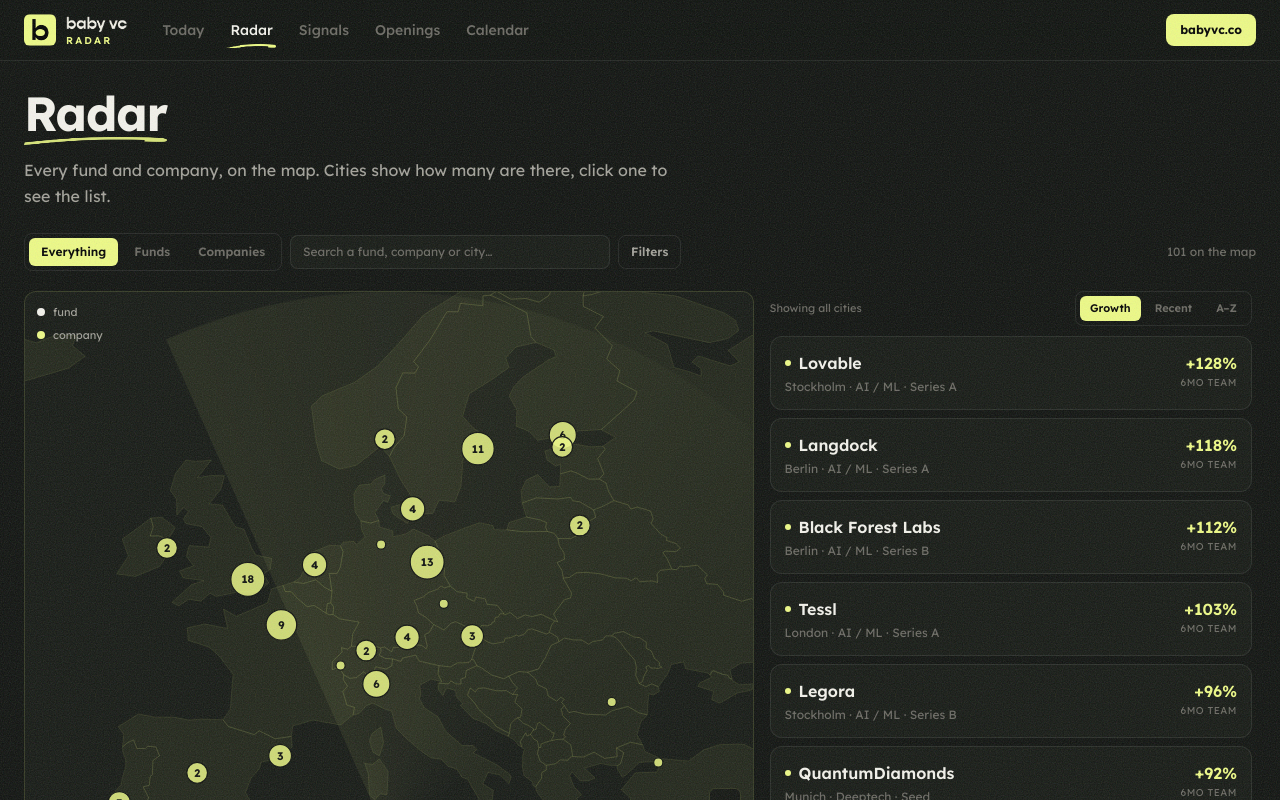
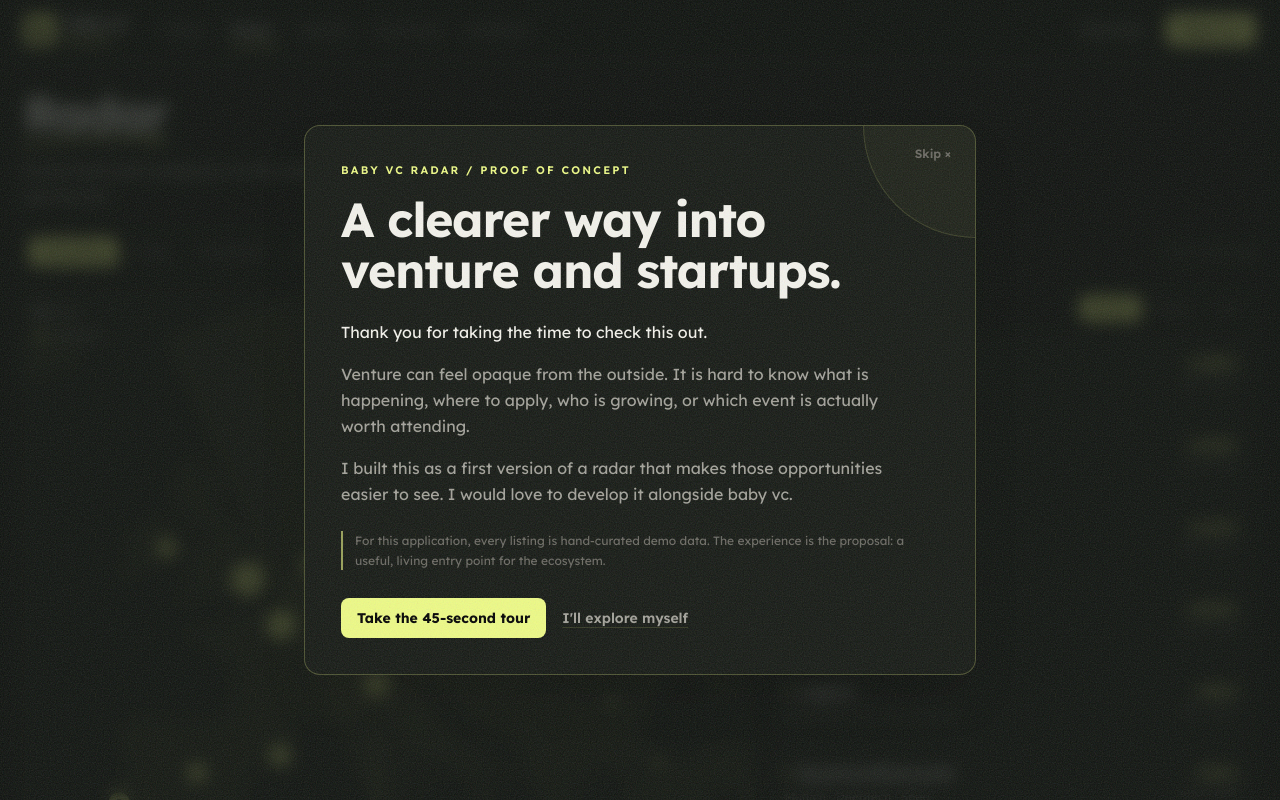
Before and after one commit to justuslunecke/babyvc_radar, a Next.js app: page /radar in a window 1280 px wide. Shown: the top 800 px of the page. Built offline with nearby package versions, Linux system fonts and the light colour scheme.

Commit message:
Add first-visit radar walkthrough

```diff
--- /dev/null
+++ b/src/components/IntroTour.tsx
@@ -0,0 +1,85 @@
+"use client";
+
+import Link from "next/link";
+import { useEffect, useState, useSyncExternalStore } from "react";
+
+const STORAGE_KEY = "bvc-radar:intro-seen";
+const OPEN_EVENT = "bvc-radar:open-intro";
+
+type Step = { eyebrow: string; title: string; body: string; detail: string; href: string; cta: string };
+
+const STEPS: Step[] = [
+  { eyebrow: "01 / See the landscape", title: "Who is building, investing and growing?", body: "The Radar puts European funds and companies in one place. Search a city, filter by sector or stage, then sort companies by six-month team growth.", detail: "Use it to move from ‘I have heard of them’ to a focused shortlist of people worth knowing.", href: "/radar", cta: "Open the Radar" },
+  { eyebrow: "02 / Follow the money", title: "A raise is usually a signal.", body: "Signals turns funding news into something useful: who raised, who backed them, and which companies may be about to hire.", detail: "It is the quick answer to: what changed in the ecosystem while I was busy?", href: "/signals", cta: "See funding signals" },
+  { eyebrow: "03 / Find a way in", title: "Jobs, internships and warmer paths to apply.", body: "Openings brings VC and startup roles together, from investment internships to operating roles at companies such as Bending Spoons.", detail: "Follow an employer to surface new roles. On the Radar, ‘alum inside’ shows where the baby vc network may make a conversation easier.", href: "/openings", cta: "Browse openings" },
+  { eyebrow: "04 / Get in the room", title: "Know what is worth leaving your desk for.", body: "Calendar combines fellowships, workshops and ecosystem events, including First Ascent, Plug and Play and Bits & Pretzels. Filter by city, type and deadline.", detail: "If baby vc ran the Radar, its bootcamps, people and opportunities would be surfaced here too.", href: "/calendar", cta: "Explore the calendar" },
+];
+
+export const INTRO_OPEN_EVENT = OPEN_EVENT;
+
+export default function IntroTour() {
+  const seen = useSyncExternalStore(
+    () => () => {},
+    () => {
+      try { return localStorage.getItem(STORAGE_KEY) === "true"; } catch { return false; }
+    },
+    () => true,
+  );
+  const [dismissed, setDismissed] = useState(false);
+  const [openedManually, setOpenedManually] = useState(false);
+  const [step, setStep] = useState(-1);
+  const close = () => {
+    setDismissed(true);
+    setOpenedManually(false);
+    try { localStorage.setItem(STORAGE_KEY, "true"); } catch { /* storage is optional */ }
+  };
+
+  useEffect(() => {
+    const show = () => { setStep(-1); setDismissed(false); setOpenedManually(true); };
+    window.addEventListener(OPEN_EVENT, show);
+    return () => window.removeEventListener(OPEN_EVENT, show);
+  }, []);
+
+  const open = openedManually || (!dismissed && !seen);
+  if (!open) return null;
+  const intro = step === -1;
+  const current = intro ? null : STEPS[step];
+
+  return (
+    <div className="fixed inset-0 z-50 grid place-items-center bg-ink/78 p-4 backdrop-blur-sm" role="dialog" aria-modal="true" aria-labelledby="intro-title">
+      <section className="relative w-full max-w-2xl overflow-hidden rounded-2xl border border-yellow/25 bg-ink-2 p-6 shadow-2xl sm:p-9">
+        <div className="absolute top-0 right-0 h-28 w-28 rounded-bl-[7rem] border-b border-l border-yellow/15 bg-yellow/[0.035]" aria-hidden />
+        <button onClick={close} className="absolute top-4 right-4 z-10 rounded-lg px-2 py-1 text-xs font-semibold text-dim transition hover:bg-ink-3 hover:text-cream focus:outline-none focus:ring-2 focus:ring-yellow" aria-label="Close introduction">Skip ×</button>
+        {intro ? (
+          <div className="max-w-xl animate-rise">
+            <p className="text-[11px] font-semibold tracking-[0.2em] text-yellow uppercase">baby vc radar / proof of concept</p>
+            <h1 id="intro-title" className="mt-4 text-3xl leading-[1.05] font-bold tracking-tight text-balance sm:text-5xl">A clearer way into venture and startups.</h1>
+            <div className="mt-6 space-y-4 text-sm leading-relaxed text-muted sm:text-base">
+              <p className="text-cream">Thank you for taking the time to check this out.</p>
+              <p>Venture can feel opaque from the outside. It is hard to know what is happening, where to apply, who is growing, or which event is actually worth attending.</p>
+              <p>I built this as a first version of a radar that makes those opportunities easier to see. I would love to develop it alongside baby vc.</p>
+            </div>
+            <p className="mt-6 border-l-2 border-yellow/60 pl-3 text-xs leading-relaxed text-dim">For this application, every listing is hand-curated demo data. The experience is the proposal: a useful, living entry point for the ecosystem.</p>
+            <div className="mt-7 flex flex-wrap items-center gap-4">
+              <button onClick={() => setStep(0)} className="rounded-lg bg-yellow px-4 py-2.5 text-sm font-bold text-black transition hover:opacity-85 active:scale-[0.98] focus:outline-none focus:ring-2 focus:ring-yellow focus:ring-offset-2 focus:ring-offset-ink-2">Take the 45-second tour</button>
+              <button onClick={close} className="text-sm font-semibold text-muted underline decoration-line underline-offset-4 transition hover:text-cream focus:outline-none focus:ring-2 focus:ring-yellow">I&apos;ll explore myself</button>
+            </div>
+          </div>
+        ) : current ? (
+          <div className="animate-rise max-w-xl">
+            <div className="flex items-center gap-2" aria-label={`Tour step ${step + 1} of ${STEPS.length}`}>{STEPS.map((_, index) => <span key={index} className={`h-1.5 w-7 rounded-full ${index <= step ? "bg-yellow" : "bg-line-soft"}`} />)}</div>
+            <p className="mt-7 text-[11px] font-semibold tracking-[0.2em] text-yellow uppercase">{current.eyebrow}</p>
+            <h2 id="intro-title" className="mt-4 text-3xl leading-[1.05] font-bold tracking-tight text-balance sm:text-5xl">{current.title}</h2>
+            <p className="mt-6 text-sm leading-relaxed text-muted sm:text-base">{current.body}</p>
+            <div className="mt-5 rounded-xl border border-line-soft bg-ink p-4 text-sm leading-relaxed text-cream/85">{current.detail}</div>
+            <div className="mt-7 flex flex-wrap items-center gap-4">
+              <Link href={current.href} onClick={close} className="rounded-lg bg-yellow px-4 py-2.5 text-sm font-bold text-black transition hover:opacity-85 active:scale-[0.98] focus:outline-none focus:ring-2 focus:ring-yellow focus:ring-offset-2 focus:ring-offset-ink-2">{current.cta} →</Link>
+              {step < STEPS.length - 1 ? <button onClick={() => setStep((s) => s + 1)} className="text-sm font-semibold text-muted underline decoration-line underline-offset-4 transition hover:text-cream focus:outline-none focus:ring-2 focus:ring-yellow">Next section</button> : <button onClick={close} className="text-sm font-semibold text-muted underline decoration-line underline-offset-4 transition hover:text-cream focus:outline-none focus:ring-2 focus:ring-yellow">Start exploring</button>}
+              <button onClick={() => setStep((s) => s - 1)} className="ml-auto text-xs font-semibold text-dim transition hover:text-cream focus:outline-none focus:ring-2 focus:ring-yellow">Back</button>
+            </div>
+          </div>
+        ) : null}
+      </section>
+    </div>
+  );
+}
--- a/src/components/Shell.tsx
+++ b/src/components/Shell.tsx
@@ -5,6 +5,7 @@
 import { usePathname } from "next/navigation";
 import { NEW_JOBS } from "@/data/jobs";
 import { useHydrated, useWatchlist } from "@/lib/watchlist";
+import IntroTour, { INTRO_OPEN_EVENT } from "@/components/IntroTour";
 
 const TABS = [
   { href: "/", label: "Today", hint: "What changed since you last looked" },
@@ -68,6 +69,13 @@
             })}
           </nav>
 
+          <button
+            onClick={() => window.dispatchEvent(new Event(INTRO_OPEN_EVENT))}
+            className="hidden shrink-0 text-xs font-semibold text-muted underline decoration-line underline-offset-4 transition hover:text-cream focus:outline-none focus:ring-2 focus:ring-yellow md:block"
+          >
+            Start here
+          </button>
+
           <a
             href="https://www.babyvc.co"
             target="_blank"
@@ -94,6 +102,7 @@
           <span>baby vc · alumni tool</span>
         </div>
       </footer>
+      <IntroTour />
     </div>
   );
 }
--- a/src/data/learning.ts
+++ b/src/data/learning.ts
@@ -12,6 +12,7 @@
   { id: "l-firstascent-de", name: "First Ascent — Germany", host: "Bending Spoons", format: "Fellowship", place: place("berlin"), duration: "1 week, full-time, residential", starts: "2027-03-08", deadline: "2027-01-25", cost: "Free, travel covered", selectivity: "~3% of applicants", focus: "Founding", blurb: "German edition of the Bending Spoons intensive, run out of Milan with a Berlin selection round.", url: "https://bendingspoons.com/first-ascent" },
   { id: "l-firstascent-uk", name: "First Ascent — UK & Ireland", host: "Bending Spoons", format: "Fellowship", place: place("london"), duration: "1 week, full-time, residential", starts: "2027-04-19", deadline: "2027-03-01", cost: "Free, travel covered", selectivity: "~3% of applicants", focus: "Founding", blurb: "UK and Irish cohort, weighted toward final-year students and recent graduates.", url: "https://bendingspoons.com/first-ascent" },
   { id: "l-firstascent-es", name: "First Ascent — Iberia", host: "Bending Spoons", format: "Fellowship", place: place("madrid"), duration: "1 week, full-time, residential", starts: "2027-05-10", deadline: "2027-03-22", cost: "Free, travel covered", selectivity: "~3% of applicants", focus: "Founding", blurb: "Spanish and Portuguese cohort of the same programme.", url: "https://bendingspoons.com/first-ascent" },
+  { id: "l-pnp-startup-camp", name: "Plug and Play Startup Camp EMEA", host: "Plug and Play", format: "Accelerator", place: place("munich"), duration: "Rolling applications, then a 10-week selection and onboarding path", starts: "2026-12-01", deadline: "2026-11-01", cost: "Free, investment programme", selectivity: "Rolling", focus: "Founding", blurb: "A rolling early-founder programme that pairs a first cheque with access to Plug and Play's investor, corporate and Portfolio Day network.", url: "https://startup-camp-emea.pnptc.com/" },
 
   { id: "l-kauffman", name: "Kauffman Fellows Program", host: "Kauffman Fellows", format: "Fellowship", place: place("sanfrancisco"), duration: "2 years, part-time, 4 residential modules", starts: "2027-01-11", deadline: "2026-09-30", cost: "$65,000 (often sponsored by the fund)", selectivity: "~5% of applicants", focus: "VC", blurb: "The reference credential for career investors, built around a global peer network rather than a curriculum.", url: "https://www.kauffmanfellows.org" },
   { id: "l-ondeck", name: "On Deck Angels & VC", host: "On Deck", format: "Course", place: place("london"), duration: "6 weeks, remote + London meetups", starts: "2026-10-19", deadline: "2026-10-03", cost: "$2,500", selectivity: "Rolling", focus: "VC", blurb: "Cohort-based introduction to angel investing and fund mechanics for operators writing their first cheques.", url: "https://www.beondeck.com" },
```
Also changed, not shown: 2 other files (tests, documents, lock files or other folders).
